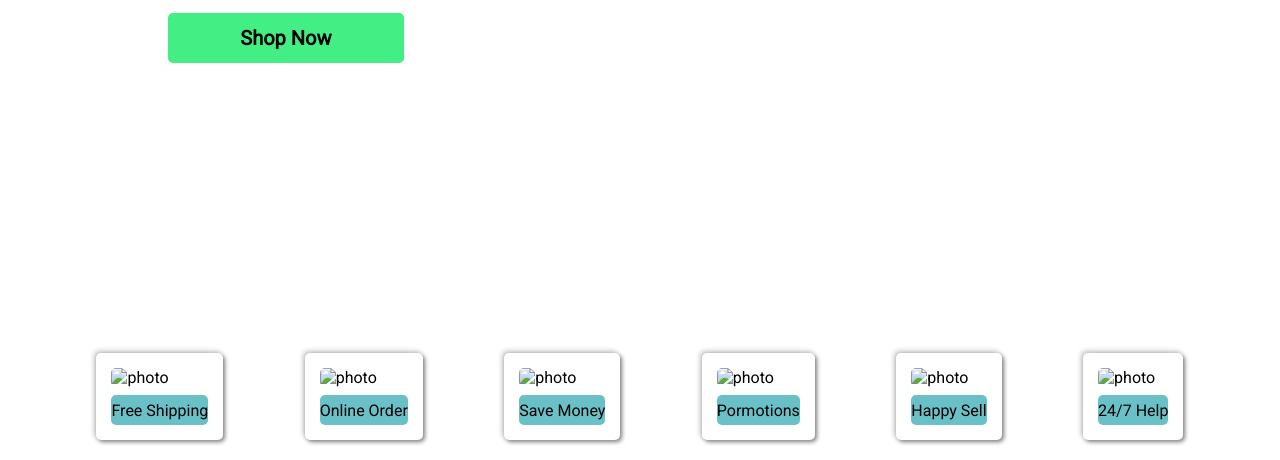
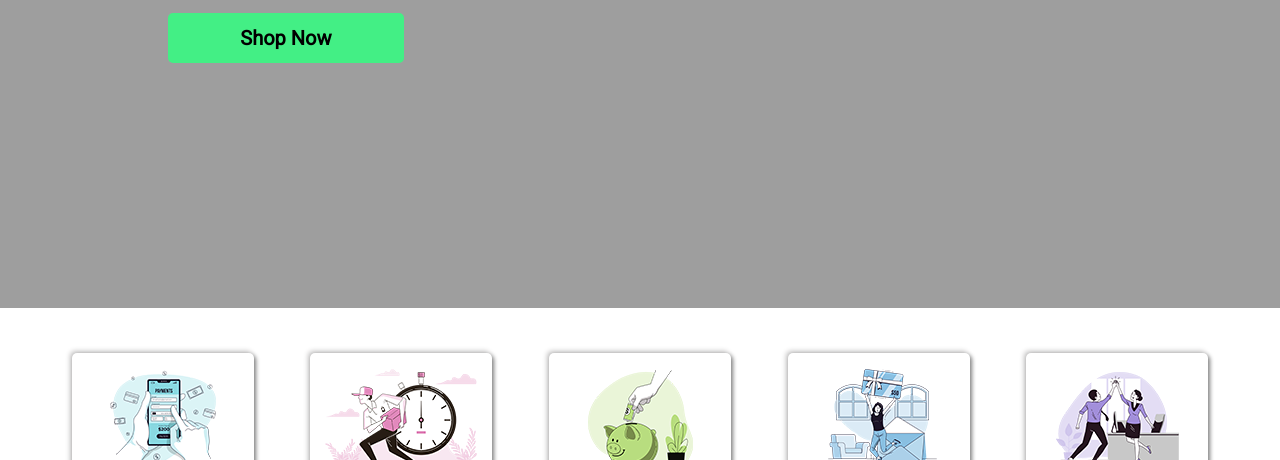
Before and after one commit to myakalwad25/E-commerce-webite, a plain HTML site: page index.html in a window 1280 px wide. Shown: the part 492-952 px from the top of the page. Drawn offline with Linux system fonts and the light colour scheme; the site is published under a folder, as on GitHub Pages, so addresses that start at the root find nothing.

Commit message:
error in loading problem fixed

```diff
--- a/index.css
+++ b/index.css
@@ -150,7 +150,7 @@ ul{
     position: relative;;
     width: 100%;
     height: 87vh;
-    background-image: url(/images/img8.jpg);
+    background-image: url("./images/img8.jpg");
     background-size: cover;
     background-position: top 10% right -10%;
     display: flex;
--- a/index.html
+++ b/index.html
@@ -54,33 +54,33 @@
     <section class="feature">
 
         <div class="fea_box b1">
-            <div class="fea_img"><img src="/images/f1.png" alt="photo"></div>
+            <div class="fea_img"><img src="./images/f1.png" alt="photo"></div>
             <div class="fea_heading">
                 Free Shipping
             </div>
         </div> <div class="fea_box b2">
-            <div class="fea_img"><img src="/images/f2.png" alt="photo"></div>
+            <div class="fea_img"><img src="./images/f2.png" alt="photo"></div>
             <div class="fea_heading">
                 Online Order
             </div>
         </div> <div class="fea_box b3">
-            <div class="fea_img"><img src="/images/f3.png" alt="photo"></div>
+            <div class="fea_img"><img src="./images/f3.png" alt="photo"></div>
             <div class="fea_heading">
                 Save Money
             </div>
         </div> <div class="fea_box b4">
-            <div class="fea_img"><img src="/images/f4.png" alt="photo"></div>
+            <div class="fea_img"><img src="./images/f4.png" alt="photo"></div>
             <div class="fea_heading">
                 Pormotions
             </div>
         </div> <div class="fea_box b5">
-            <div class="fea_img"><img src="/images/f5.png" alt="photo"></div>
+            <div class="fea_img"><img src="./images/f5.png" alt="photo"></div>
             <div class="fea_heading">
                 Happy Sell
             </div>
         </div>
         <div class="fea_box b6">
-            <div class="fea_img"><img src="/images/f6.png" alt="photo"></div>
+            <div class="fea_img"><img src="./images/f6.png" alt="photo"></div>
             <div class="fea_heading">
                 24/7 Help
             </div>
```
Also changed, not shown: about.html (+1 -1 lines), blog.html (+1 -1 lines), cart.html (+1 -1 lines), contact.html (+1 -1 lines), shop.html (+1 -1 lines), sproduct.html (+1 -1 lines).
